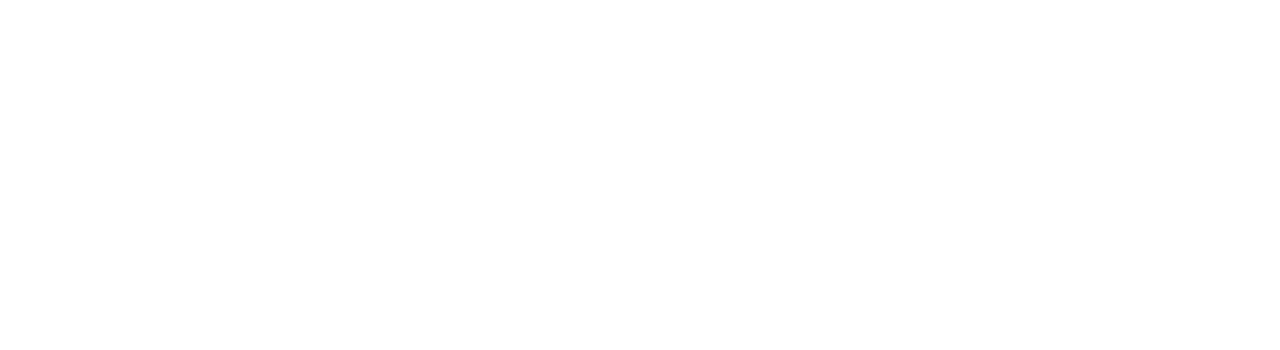
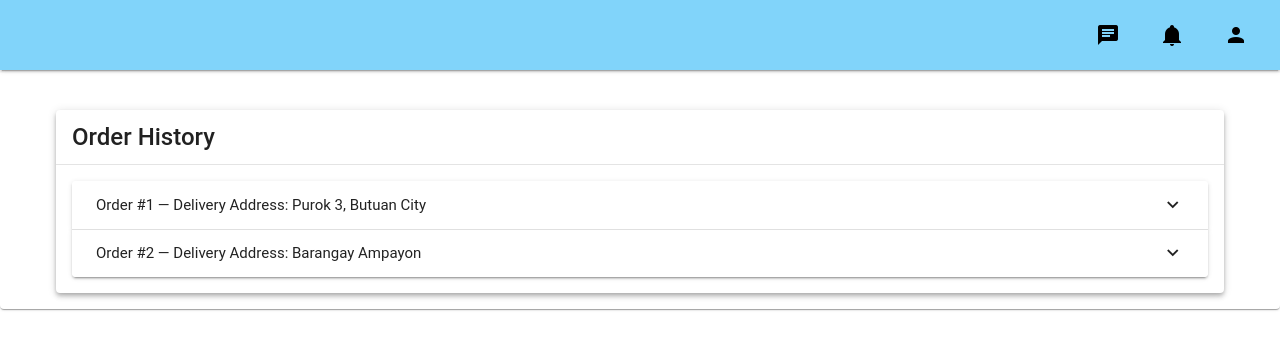
Before and after one commit to Nikopolintan/bulk-buy, a Vue app: page /orderhistorypage in a window 1280 px wide. Before the commit this address had no page. Shown: the top 350 px of the page. Built offline with nearby package versions, Linux system fonts and the light colour scheme.

Commit message:
feat: added functionality of the myorders button in the customer homepage

```diff
--- a/src/router/index.js
+++ b/src/router/index.js
@@ -5,6 +5,7 @@
 import CustomerHomepageView from '@/views/auth/CustomerHomepageView.vue'
 import DriverHomepageView from '@/views/auth/DriverHomepageView.vue'
 import CompletedDeliverypageView from '@/views/auth/CompletedDeliverypageView.vue'
+import OrderHistorypageView from '@/views/auth/OrderHistorypageView.vue'
 
 const router = createRouter({
   history: createWebHistory(import.meta.env.BASE_URL),
@@ -35,6 +36,12 @@
       component: CustomerHomepageView
     },
     {
+      path: '/orderhistorypage',
+      name: 'orderhistorypage',
+      component: OrderHistorypageView
+    },
+
+    {
       path: '/driverhomepage',
       name: 'driverhomepage',
       component: DriverHomepageView
--- a/src/views/auth/CustomerHomepageView.vue
+++ b/src/views/auth/CustomerHomepageView.vue
@@ -90,7 +90,13 @@
         <!-- Navigation Links -->
         <v-list-item prepend-icon="mdi-view-dashboard" title="Home" value="home"></v-list-item>
         <v-list-item prepend-icon="mdi-forum" title="About" value="about"></v-list-item>
-        <v-list-item prepend-icon="mdi-cart" title="My Orders" value="orders"></v-list-item>
+        <v-list-item
+            prepend-icon="mdi-cart"
+          >
+            <RouterLink to="/orderhistorypage" class="text-decoration-none text-black">
+              My Orders
+            </RouterLink>
+          </v-list-item>
         <v-list-item prepend-icon="mdi-cogs" title="Settings" value="settings"></v-list-item>
         <v-list-item prepend-icon="mdi-logout" title="Log Out" value="logout"></v-list-item>
       </v-list>
--- a/src/views/auth/DriverHomepageView.vue
+++ b/src/views/auth/DriverHomepageView.vue
@@ -3,27 +3,21 @@
 import { useOrderStore } from '@/stores/orders'
 import { useRouter } from 'vue-router'
 
-// Fetching orders from the store (simulated)
 const orderStore = useOrderStore()
 const orders = computed(() => orderStore.orders)
 
-// Drawer state for navigation
 const drawer = ref(false)
-
-// Use router to navigate to Completed Deliveries page
 const router = useRouter()
 
-// Method to handle Mark as Delivered button click
+// Marks an order as delivered and moves it to completed orders
 function markAsDelivered(orderId) {
   const orderIndex = orders.value.findIndex(order => order.id === orderId)
   if (orderIndex !== -1) {
     const order = orders.value.splice(orderIndex, 1)[0]
-    // Add the completed order to the store or move it to the completed orders list
     orderStore.addCompletedOrder(order)
   }
 }
 
-// Navigate to the completed deliveries page
 function goToCompletedDeliveries() {
   router.push({ name: 'CompletedDeliverypage' })
 }
@@ -32,10 +26,8 @@
 <template>
   <v-card>
     <v-layout>
-
       <!-- Navigation Drawer -->
       <v-navigation-drawer v-model="drawer" location="right" temporary style="z-index: 2000">
-      <!-- User Profile Section -->
         <v-list-item class="text-center mt-2">
           <v-avatar>
             <img src="https://randomuser.me/api/portraits/men/78.jpg" alt="User Avatar" />
@@ -47,23 +39,13 @@
 
         <v-divider></v-divider>
 
-      <!-- User Information Section -->
         <v-list nav>
-        <v-list-item>
-          <v-list-item-title><strong>Email:</strong> {{ email }}</v-list-item-title>
-        </v-list-item>
-
-        <v-list-item>
-          <v-list-item-title><strong>Phone Number:</strong> {{ phone }}</v-list-item-title>
-        </v-list-item>
-
-        <v-list-item>
-          <v-list-item-title><strong>Address:</strong> {{ address }}</v-list-item-title>
-        </v-list-item>
+          <v-list-item><v-list-item-title><strong>Email:</strong> {{ email }}</v-list-item-title></v-list-item>
+          <v-list-item><v-list-item-title><strong>Phone Number:</strong> {{ phone }}</v-list-item-title></v-list-item>
+          <v-list-item><v-list-item-title><strong>Address:</strong> {{ address }}</v-list-item-title></v-list-item>
 
           <v-divider></v-divider>
 
-        <!-- Navigation Links -->
           <v-list-item prepend-icon="mdi-view-dashboard" title="Home" value="home"></v-list-item>
           <v-list-item prepend-icon="mdi-forum" title="About" value="about"></v-list-item>
           <v-list-item prepend-icon="mdi-cogs" title="Settings" value="settings"></v-list-item>
@@ -71,52 +53,32 @@
         </v-list>
       </v-navigation-drawer>
 
-      <!-- Header Bar -->
+      <!-- Main Content -->
       <v-main>
-        <!-- Header -->
-        <v-app-bar
-            color="light-blue-lighten-3"
-            flat
-            height="70"
-            elevation="2"
-            app
-          >
+        <!-- App Bar -->
+        <v-app-bar color="light-blue-lighten-3" flat height="70" elevation="2" app>
           <v-spacer></v-spacer>
-
-            <v-btn icon size="medium" class="mx-5">
-              <v-icon>mdi-message-text</v-icon>
-            </v-btn>
-
-            <v-btn icon size="medium" class="mx-5">
-              <v-icon>mdi-bell</v-icon>
-            </v-btn>
-
+          <v-btn icon size="medium" class="mx-5"><v-icon>mdi-message-text</v-icon></v-btn>
+          <v-btn icon size="medium" class="mx-5"><v-icon>mdi-bell</v-icon></v-btn>
           <v-btn icon size="medium" class="mx-5 pe-3" @click.stop="drawer = !drawer">
             <v-icon>mdi-account</v-icon>
           </v-btn>
         </v-app-bar>
 
-        <!-- Order Summary -->
+        <!-- Customer Orders -->
         <v-container class="mt-6">
           <v-row>
             <v-col cols="12">
               <v-card elevation="3" class="pa-4">
                 <v-card-title class="d-flex justify-space-between align-center">
                   <span class="text-h6">Customer Orders</span>
-                  <!-- Completed Deliveries Button in the upper-right corner of the card -->
-                  <v-btn
-                    color="blue"
-                    variant="tonal"
-                    @click="goToCompletedDeliveries"
-                    class="ml-auto"
-                    small
-                  >
+                  <v-btn color="blue" variant="tonal" @click="goToCompletedDeliveries" class="ml-auto" small>
                     <v-icon start>mdi-check-circle-outline</v-icon>
                     Completed Deliveries
                   </v-btn>
                 </v-card-title>
 
-                <!-- Loop through orders and display each order -->
+                <!-- Orders Loop -->
                 <v-row v-for="(order, index) in orders" :key="index" class="mb-4">
                   <v-col cols="12">
                     <v-card outlined>
@@ -126,7 +88,9 @@
                           <div class="text-caption grey--text">{{ order.address }}</div>
                         </div>
                       </v-card-title>
+
                       <v-divider></v-divider>
+
                       <v-card-text>
                         <v-list dense>
                           <v-list-item v-for="(item, i) in order.items" :key="i">
@@ -141,22 +105,18 @@
                           Total: ₱{{ order.items.reduce((sum, item) => sum + item.price * item.quantity, 0) }}
                         </div>
                       </v-card-text>
+
                       <v-card-actions>
                         <v-btn color="primary" text>Accept Task</v-btn>
-                        <!-- Mark as Delivered Button -->
-                        <v-btn color="success" text @click="markAsDelivered(order.id)">
-                          Mark as Delivered
-                        </v-btn>
+                        <v-btn color="success" text @click="markAsDelivered(order.id)">Mark as Delivered</v-btn>
                       </v-card-actions>
                     </v-card>
                   </v-col>
                 </v-row>
-
               </v-card>
             </v-col>
           </v-row>
         </v-container>
-
       </v-main>
     </v-layout>
   </v-card>
--- a/src/views/auth/OrderHistorypageView.vue
+++ b/src/views/auth/OrderHistorypageView.vue
@@ -1,12 +1,25 @@
 <script setup>
 import { ref } from 'vue'
-import { useOrderStore } from '@/stores/orders'
 
+// Toggle for the drawer
 const drawer = ref(false)
-const orderStore = useOrderStore()
 
-// Assuming orders are stored like this:
-const pastOrders = orderStore.orders
+// Temporary: Mock orders directly from the platform
+const pastOrders = ref([
+  {
+    address: 'Purok 3, Butuan City',
+    items: [
+      { name: 'Bigas', quantity: 2, price: 90 },
+      { name: 'Gulay', quantity: 5, price: 150 },
+    ],
+  },
+  {
+    address: 'Barangay Ampayon',
+    items: [
+      { name: 'Asukal', quantity: 1, price: 60 },
+    ],
+  },
+])
 </script>
 
 <template>
@@ -22,7 +35,7 @@
         <v-divider></v-divider>
 
         <v-list nav>
-          <v-list-item prepend-icon="mdi-view-dashboard" title="Home" @click="$router.push({ name: 'customerhomepage' })"></v-list-item>
+          <v-list-item prepend-icon="mdi-view-dashboard" title="Home" @click="$router.push({ name: 'CustomerHomepage' })"></v-list-item>
           <v-list-item prepend-icon="mdi-history" title="Order History" @click="$router.push({ name: 'OrderHistorypage' })"></v-list-item>
         </v-list>
       </v-navigation-drawer>
@@ -64,18 +77,14 @@
                     No orders found.
                   </div>
 
-                  <v-accordion v-else>
-                    <v-expansion-panels>
+                  <v-expansion-panels v-else>
                     <v-expansion-panel v-for="(order, index) in pastOrders" :key="index">
                       <v-expansion-panel-title>
-                          Order #{{ index + 1 }} — {{ order.customer }} — {{ order.address }}
+                        Order #{{ index + 1 }} — Delivery Address: {{ order.address }}
                       </v-expansion-panel-title>
                       <v-expansion-panel-text>
                         <v-list dense>
-                            <v-list-item
-                              v-for="(item, idx) in order.items"
-                              :key="idx"
-                            >
+                          <v-list-item v-for="(item, idx) in order.items" :key="idx">
                             <v-list-item-content>
                               <v-list-item-title>{{ item.name }}</v-list-item-title>
                               <v-list-item-subtitle>Qty: {{ item.quantity }} — ₱{{ item.price }}</v-list-item-subtitle>
@@ -85,7 +94,6 @@
                       </v-expansion-panel-text>
                     </v-expansion-panel>
                   </v-expansion-panels>
-                  </v-accordion>
                 </v-card-text>
               </v-card>
             </v-col>
```
Lines whose indentation alone changed are shown as unchanged.
